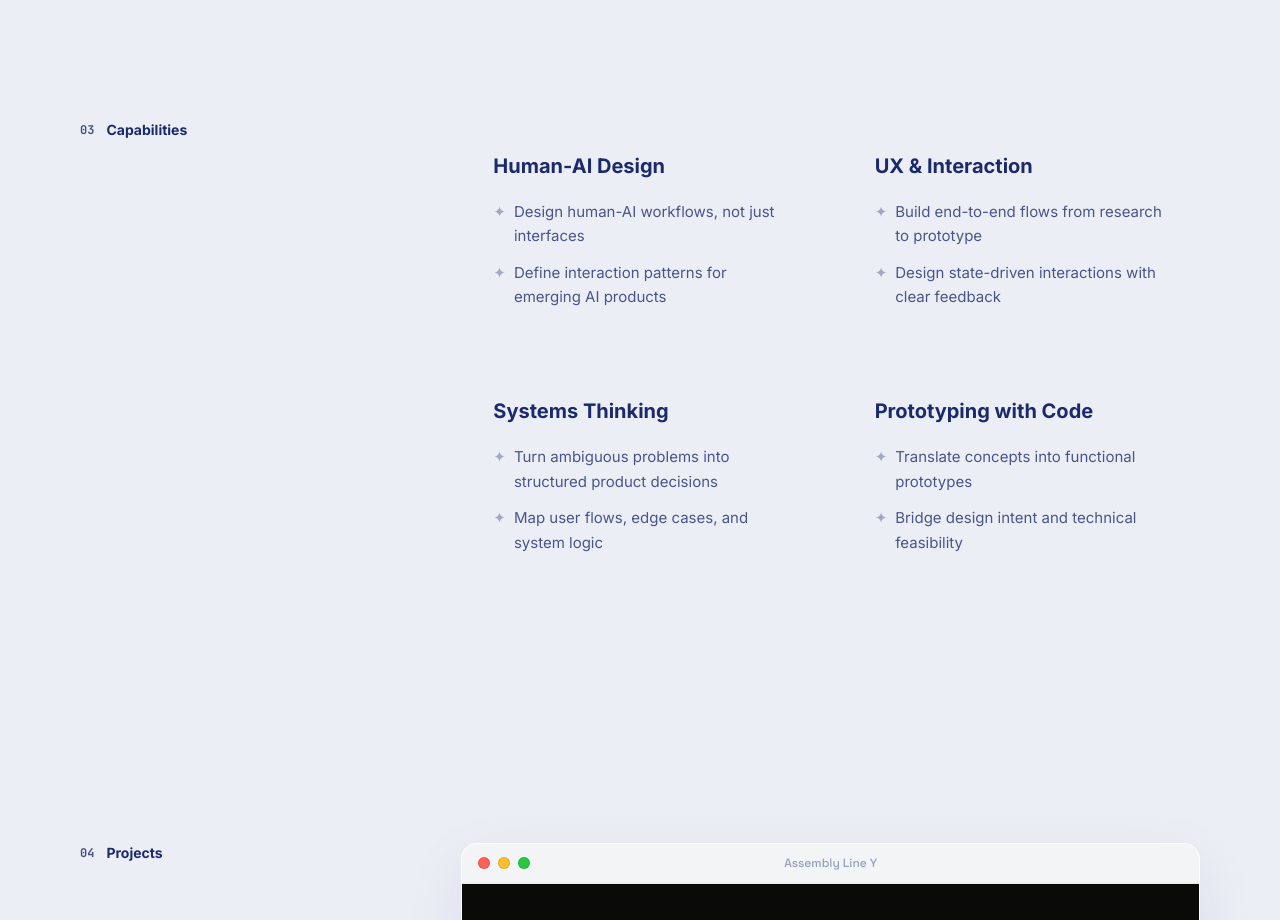
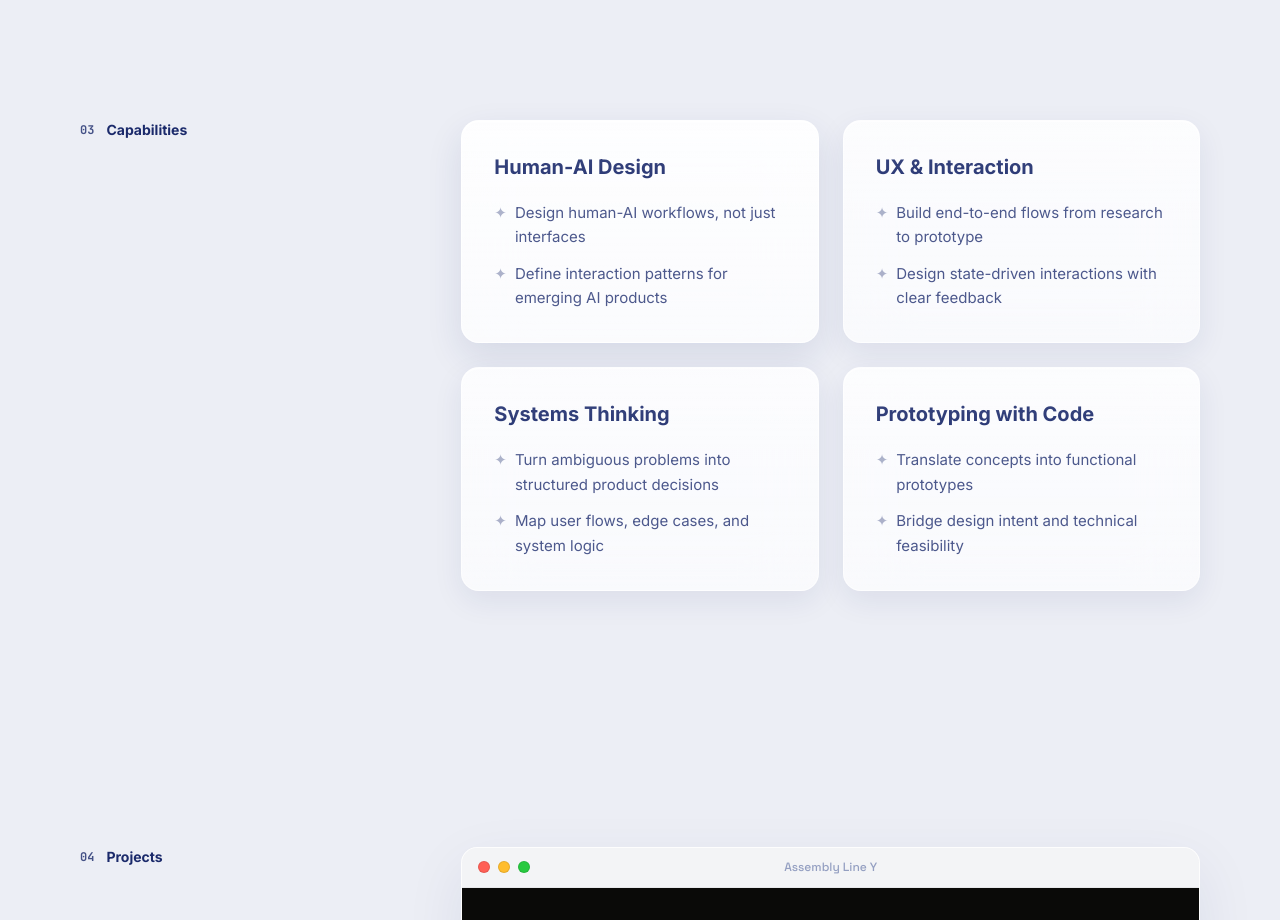
Before and after one commit to Yuchen-Zhang-zyc/portfolio-web, a Next.js app: page / in a window 1280 px wide. Shown: the part 1220-2140 px from the top of the page. Built offline with nearby package versions, Linux system fonts and the light colour scheme.

Commit message:
Refine capabilities cards copy and visual hierarchy

```diff
--- a/src/app/globals.css
+++ b/src/app/globals.css
@@ -123,6 +123,54 @@ body {
       inset 0 -1px 0 rgba(255,255,255,0.24),
       0 12px 28px rgba(45,58,140,0.12);
   }
+
+  .capability-card {
+    position: relative;
+    overflow: hidden;
+    background: linear-gradient(180deg, rgba(255,255,255,0.82) 0%, rgba(255,255,255,0.7) 100%);
+    backdrop-filter: blur(34px) saturate(150%);
+    -webkit-backdrop-filter: blur(34px) saturate(150%);
+    border: 1px solid rgba(255,255,255,0.56);
+    box-shadow:
+      inset 0 1px 0 rgba(255,255,255,0.58),
+      0 10px 30px rgba(27,42,107,0.08);
+    transition:
+      transform 240ms ease,
+      box-shadow 240ms ease,
+      border-color 240ms ease,
+      background 240ms ease;
+  }
+
+  .capability-card::before {
+    content: "";
+    position: absolute;
+    inset: 0;
+    background: linear-gradient(180deg, rgba(255,255,255,0.28) 0%, rgba(255,255,255,0) 42%);
+    opacity: 0.7;
+    pointer-events: none;
+    transition: opacity 240ms ease;
+  }
+
+  .capability-card:hover {
+    transform: translateY(-6px);
+    background: linear-gradient(180deg, rgba(255,255,255,0.88) 0%, rgba(255,255,255,0.76) 100%);
+    border-color: rgba(255,255,255,0.84);
+    box-shadow:
+      inset 0 1px 0 rgba(255,255,255,0.72),
+      0 18px 42px rgba(27,42,107,0.14);
+  }
+
+  .capability-card:hover::before {
+    opacity: 1;
+  }
+
+  .capability-card-primary {
+    background: linear-gradient(180deg, rgba(255,255,255,0.9) 0%, rgba(255,255,255,0.78) 100%);
+    border-color: rgba(255,255,255,0.72);
+    box-shadow:
+      inset 0 1px 0 rgba(255,255,255,0.72),
+      0 14px 36px rgba(27,42,107,0.11);
+  }
 }
 
 @keyframes blob {
```
